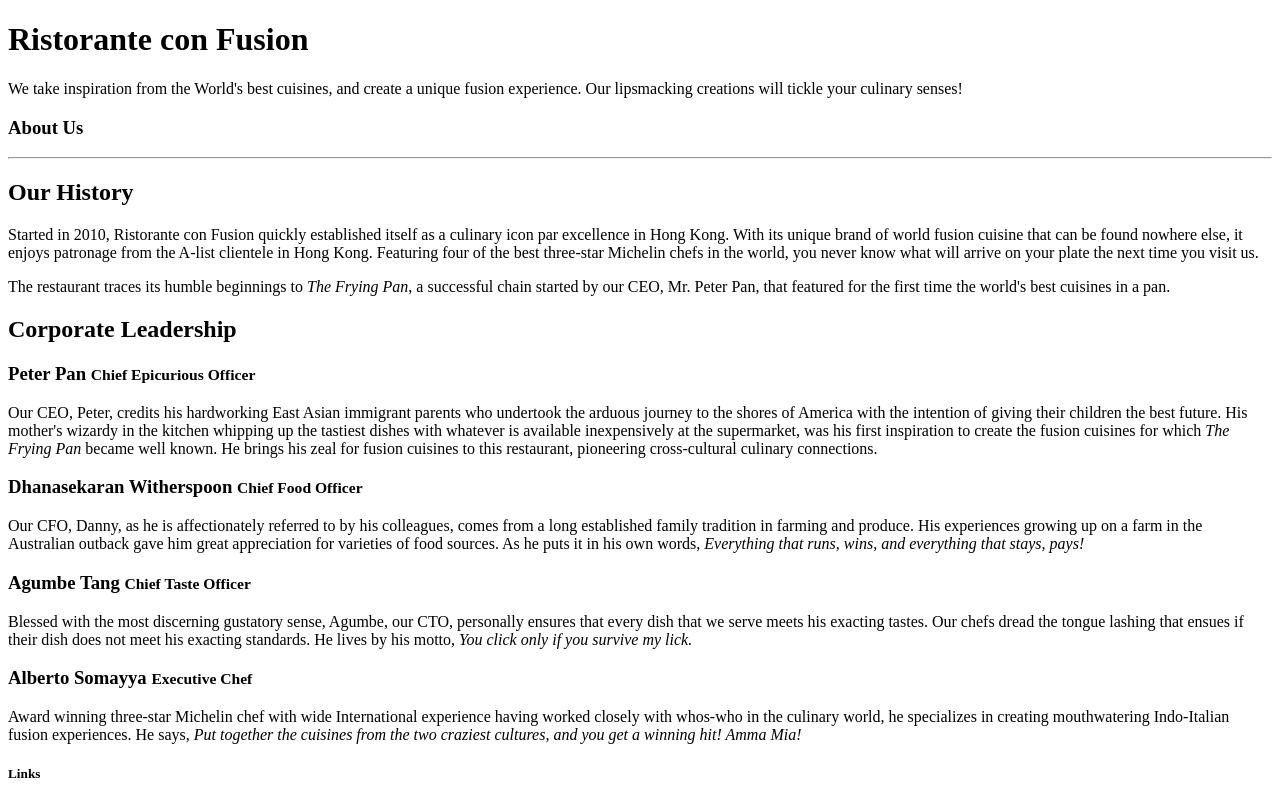
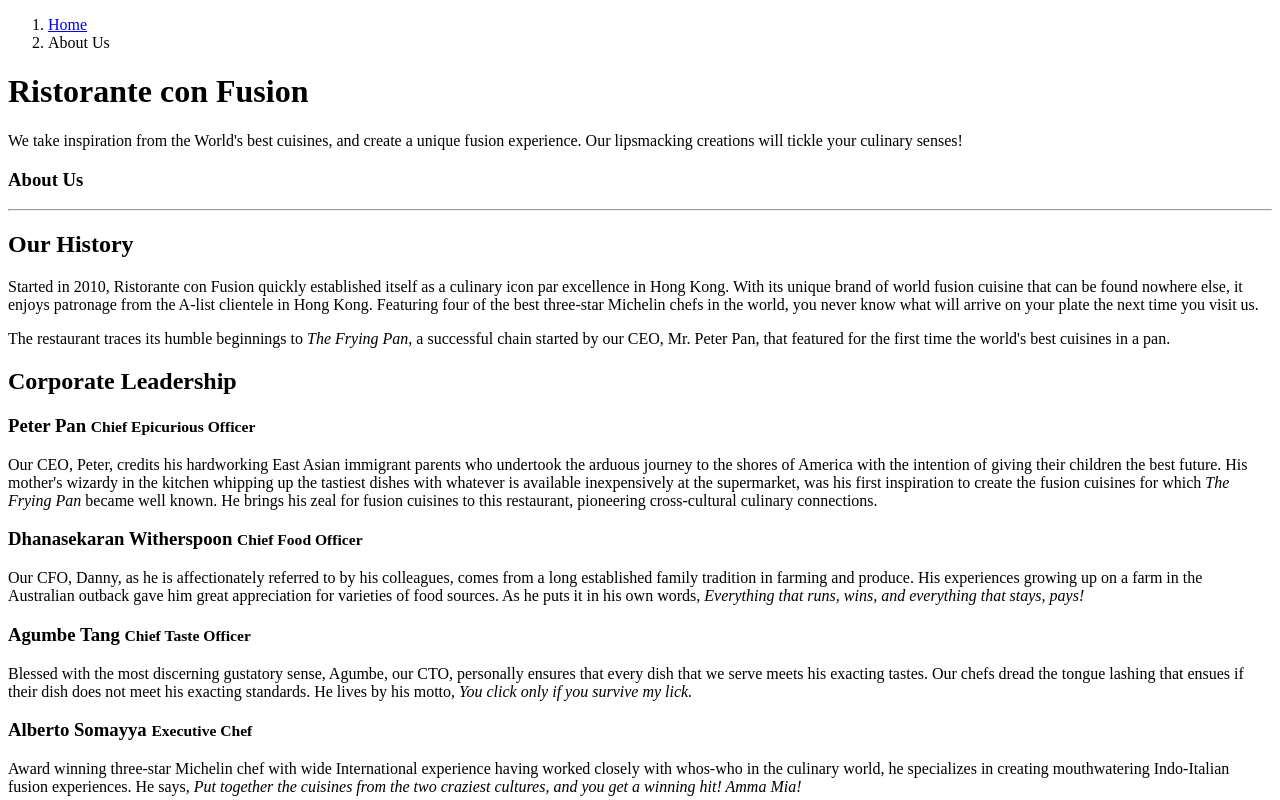
Before and after one commit to Popun1/reactjs, a website: page aboutus.html in a window 1280 px wide. Shown: the top 800 px of the page. Drawn offline with Linux system fonts and the light colour scheme.

Commit message:
breadcumb

```diff
--- a/aboutus.html
+++ b/aboutus.html
@@ -10,7 +10,10 @@
 </head>
 
 <body>
-
+    <ol class="col-12 breadcrumb">
+        <li class="breadcrumb-item"><a href="./index.html">Home</a></li>
+        <li class="breadcrumb-item active">About Us</li>
+    </ol>
     <header class="jumbotron">
         <div class="container">
             <div class="row row-header">
```
Also changed, not shown: index.html (+5 -4 lines).
